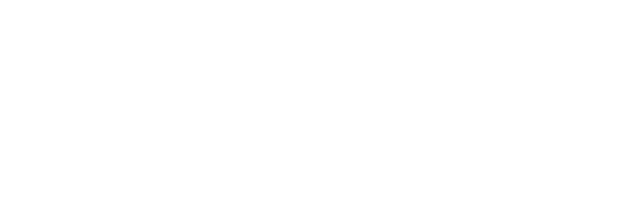
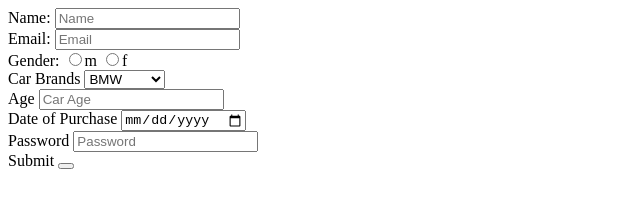
Before and after one commit to acciojob/car-insurance-form-dharshanim, a website: page main.html in a window 1280 px wide. Shown: the whole page, without its empty margins (0-640 px from the left). Drawn offline with Linux system fonts and the light colour scheme.

Commit message:
created a submission

```diff
--- a/main.html
+++ b/main.html
@@ -8,6 +8,36 @@
 
 <body>
 	<!-- the entire body must be written by student -->
+	<form method="post">
+		<label for="name">Name:</label>
+		<input type="text"placeholder="Name" id="name" required>
+		<br>
+		<label for="email">Email:</label>
+		<input type="email" placeholder="Email" id="email" required>
+		<br>
+		<label for="Gender">Gender:</label>
+		<input type="radio" name="gender" required>m
+		<input type="radio" name="gender" required>f
+		<br>
+		<label for="cars">Car Brands</label>
+		<select id="cars">
+			<option>BMW</option>
+			<option>Audi</option>
+			<option>Mercedez</option>
+		</select>
+		<br>
+		<label for="carage">Age</label>
+		<input type="number" placeholder="Car Age" id="carage" required>
+		<br>
+		<label for="dop">Date of Purchase</label>
+		<input type="date" id="dop" required>
+		<br>
+		<label for="password">Password</label>
+		<input type="password" id="password" placeholder="Password" required>
+		<br>
+		<label for="">Submit</label>
+		<button type="submit">
+			<form>
     <script type="text/javascript" src="./script.js">
 </script>
 
```
